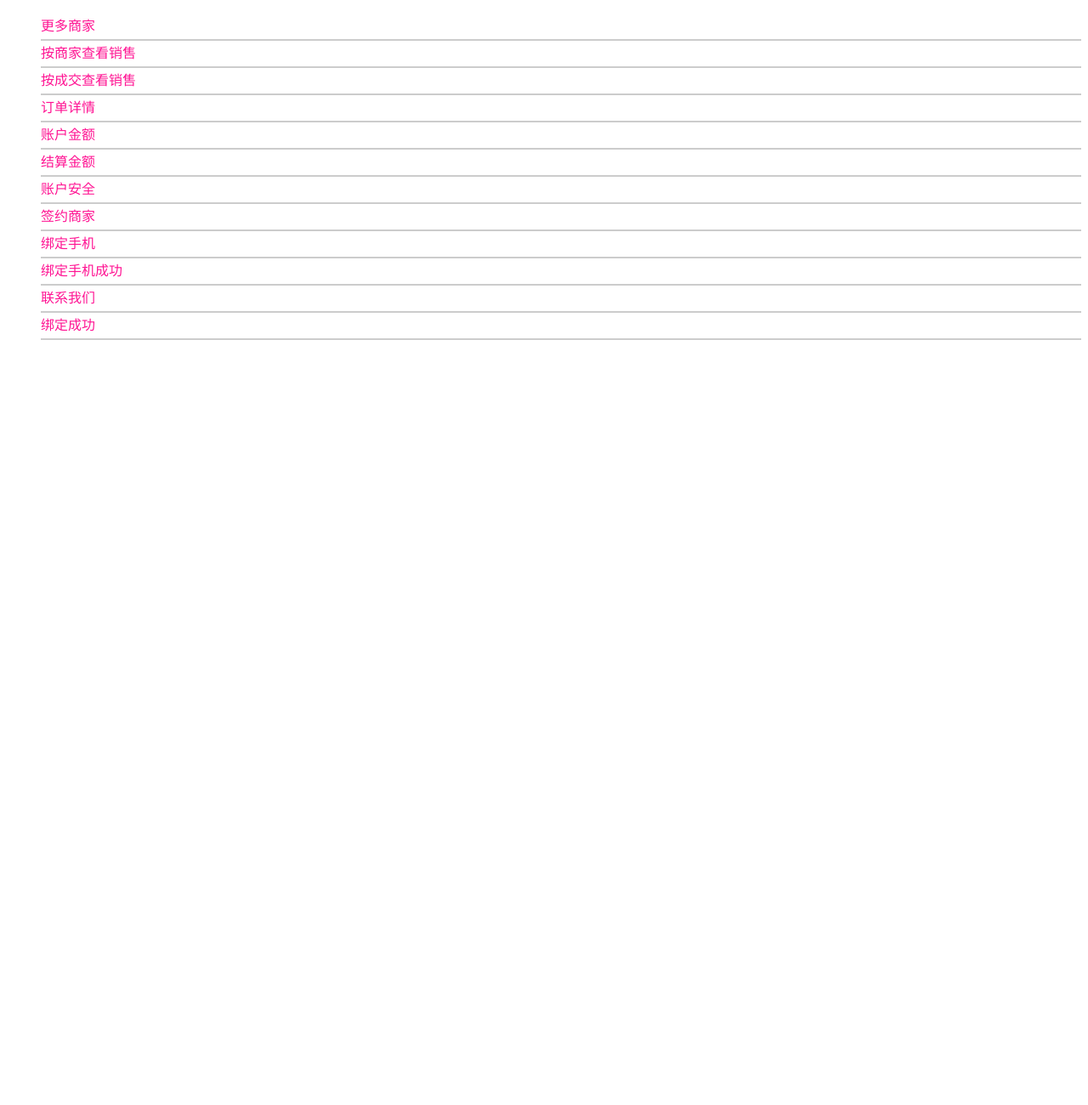
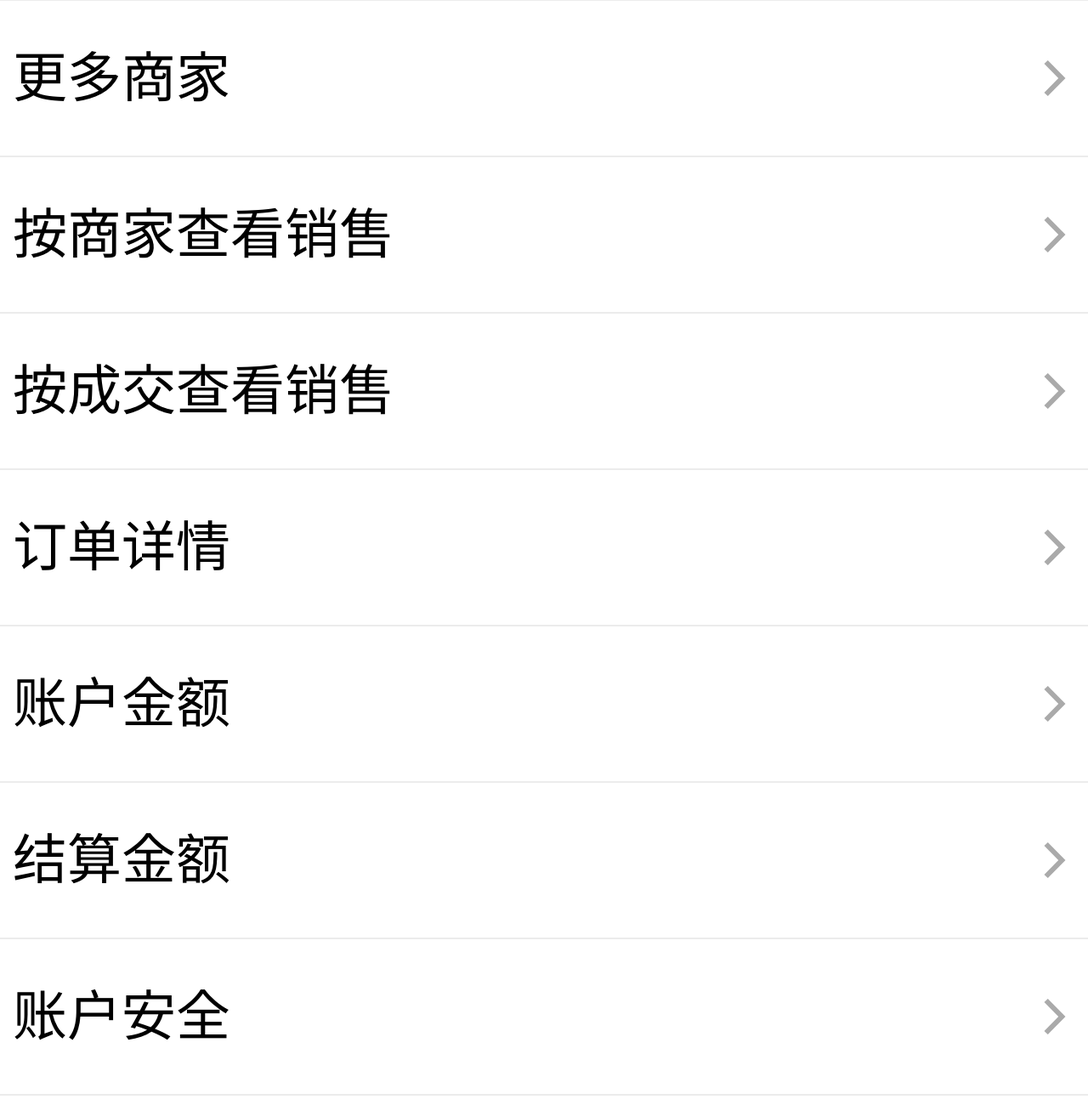
Before and after one commit to chuanner/loveInsure, a plain HTML site: page index.html in a window 1280 px wide. Shown: the top 1300 px of the page at 85% size. Before the commit the page ends 800 px from the top, so only its background shows below. Drawn offline with Linux system fonts and the light colour scheme; some packages are replaced by stand-ins of ours; a script that the page names is missing.

Commit message:
style change

```diff
--- a/index.html
+++ b/index.html
@@ -3,39 +3,82 @@
 	<head>
 		<meta charset="UTF-8">
 		<title>恋爱消费保（海军）公众号</title>
-		<style type="text/css">
-			ul,li{
-				list-style: none;
+		<link rel="stylesheet" type="text/css" href="css/love-xzc.css" />
+		<script type="text/javascript" src="./js/fastclick.js"></script>
+		<script type="text/javascript" src="./js/adapt-screen.js"></script>
 
-			}
-			ul li{
-				width: 100%;
-				height: 30px;
-			}
-			ul li{
-				border-bottom: 2px solid #ccc;
-			}
-			ul li a{
-				text-decoration: none;
-				line-height: 30px;
-				color: deeppink;
-			}
-		</style>
 	</head>
+
 	<body>
-		<ul>
-			<li><a href="./html/更多商家.html">更多商家</a></li>
-			<li><a href="./html/成交记录.html">按商家查看销售</a></li>
-			<li><a href="./html/成交记录.html">按成交查看销售</a></li>
-			<li><a href="./html/订单详情.html">订单详情</a></li>
-			<li><a href="./html/账户金额.html">账户金额</a></li>
-			<li><a href="./html/结算金额.html">结算金额</a></li>
-			<li><a href="./html/账户安全.html">账户安全</a></li>
-			<li><a href="./html/签约商家.html">签约商家</a></li>
-			<li><a href="./html/绑定手机.html">绑定手机</a></li>
-			<li><a href="./html/绑定手机成功.html">绑定手机成功</a></li>
-			<li><a href="./html/联系我们.html">联系我们</a></li>
-			<li><a href="./html/绑定手机成功.html">绑定成功</a></li>
-		</ul>
+
+		<a href="./html/更多商家.html">
+			<div class="turn-bar">
+				<span>更多商家</span>
+				<span class="state-orange"></span>
+			</div>
+		</a>
+
+		<a href="./html/成交记录.html">
+			<div class="turn-bar">
+				<span>按商家查看销售</span>
+				<span class="state-orange"></span>
+			</div>
+		</a>
+		<a href="./html/成交记录.html">
+			<div class="turn-bar">
+				<span>按成交查看销售</span>
+				<span class="state-orange"></span>
+			</div>
+		</a>
+		<a href="./html/订单详情.html">
+			<div class="turn-bar">
+				<span>订单详情</span>
+				<span class="state-orange"></span>
+			</div>
+		</a>
+		<a href="./html/账户金额.html">
+			<div class="turn-bar">
+				<span>账户金额</span>
+				<span class="state-orange"></span>
+			</div>
+		</a>
+		<a href="./html/结算金额.html">
+			<div class="turn-bar">
+				<span>结算金额</span>
+				<span class="state-orange"></span>
+			</div>
+		</a>
+		<a href="./html/账户安全.html">
+			<div class="turn-bar">
+				<span>账户安全</span>
+				<span class="state-orange"></span>
+			</div>
+		</a>
+		<a href="./html/签约商家.html">
+			<div class="turn-bar">
+				<span>签约商家</span>
+				<span class="state-orange"></span>
+			</div>
+		</a>
+		<a href="./html/绑定手机.html">
+			<div class="turn-bar">
+				<span>绑定手机</span>
+				<span class="state-orange"></span>
+			</div>
+		</a>
+		<a href="./html/绑定手机成功.html">
+			<div class="turn-bar">
+				<span>绑定手机成功</span>
+				<span class="state-orange"></span>
+			</div>
+		</a>
+		<a href="./html/联系我们.html">
+			<div class="turn-bar">
+				<span>联系我们</span>
+				<span class="state-orange"></span>
+			</div>
+		</a>
+
+
 	</body>
 </html>
```
